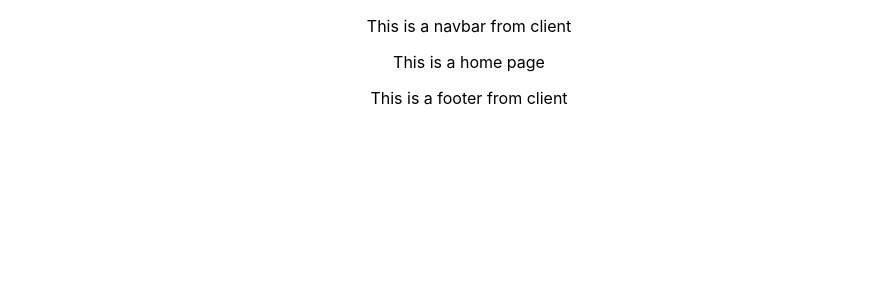
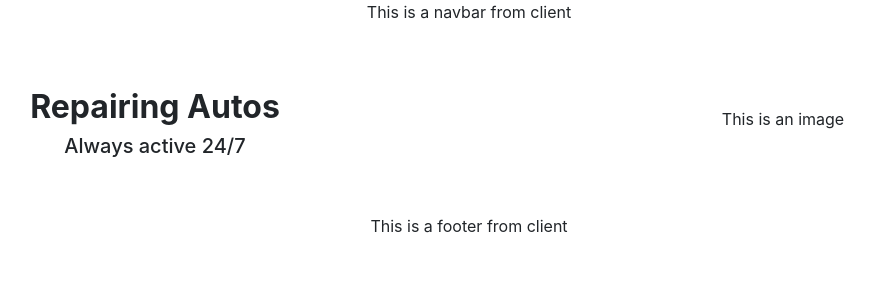
Before and after one commit to jaspherbagor/AutoConnect, a React (Create React App) app in the folder front-end/: page / in a window 1280 px wide. Shown: the top 300 px of the page, without its empty margins (171-1046 px from the left). Built offline with nearby package versions, Linux system fonts and the light colour scheme.

Commit message:
added initial contents in the hero section and added link and script cdn of bootstrap

```diff
--- a/front-end/public/index.html
+++ b/front-end/public/index.html
@@ -5,39 +5,15 @@
     <link rel="icon" href="%PUBLIC_URL%/favicon.ico" />
     <meta name="viewport" content="width=device-width, initial-scale=1" />
     <meta name="theme-color" content="#000000" />
-    <meta
-      name="description"
-      content="Web site created using create-react-app"
-    />
+    <meta name="description" content="Web site created using create-react-app" />
     <link rel="apple-touch-icon" href="%PUBLIC_URL%/logo192.png" />
-    <!--
-      manifest.json provides metadata used when your web app is installed on a
-      user's mobile device or desktop. See https://developers.google.com/web/fundamentals/web-app-manifest/
-    -->
     <link rel="manifest" href="%PUBLIC_URL%/manifest.json" />
-    <!--
-      Notice the use of %PUBLIC_URL% in the tags above.
-      It will be replaced with the URL of the `public` folder during the build.
-      Only files inside the `public` folder can be referenced from the HTML.
-
-      Unlike "/favicon.ico" or "favicon.ico", "%PUBLIC_URL%/favicon.ico" will
-      work correctly both with client-side routing and a non-root public URL.
-      Learn how to configure a non-root public URL by running `npm run build`.
-    -->
-    <title>React App</title>
+    <link href="https://cdn.jsdelivr.net/npm/bootstrap@5.3.2/dist/css/bootstrap.min.css" rel="stylesheet" integrity="sha384-T3c6CoIi6uLrA9TneNEoa7RxnatzjcDSCmG1MXxSR1GAsXEV/Dwwykc2MPK8M2HN" crossorigin="anonymous">
+    <title>AutoConnect</title>
   </head>
   <body>
     <noscript>You need to enable JavaScript to run this app.</noscript>
     <div id="root"></div>
-    <!--
-      This HTML file is a template.
-      If you open it directly in the browser, you will see an empty page.
-
-      You can add webfonts, meta tags, or analytics to this file.
-      The build step will place the bundled scripts into the <body> tag.
-
-      To begin the development, run `npm start` or `yarn start`.
-      To create a production bundle, use `npm run build` or `yarn build`.
-    -->
+    <script src="https://cdn.jsdelivr.net/npm/bootstrap@5.3.2/dist/js/bootstrap.bundle.min.js" integrity="sha384-C6RzsynM9kWDrMNeT87bh95OGNyZPhcTNXj1NW7RuBCsyN/o0jlpcV8Qyq46cDfL" crossorigin="anonymous"></script>
   </body>
 </html>
--- a/front-end/src/components/pages/client/home.jsx
+++ b/front-end/src/components/pages/client/home.jsx
@@ -6,7 +6,21 @@ const Home = () => {
     <div>
         <ClientNavbar />
 
-        <p>This is a home page</p>
+        <section className="hero-section container-fluid px-md-4 px-sm-4 px-2 py-5">
+            <div className="row">
+                <div className="col-md-6 d-flex align-items-center justify-content-center">
+                    <div className="container">
+                        <h2 className="fw-bolder">Repairing Autos</h2>
+                        <h5>Always active 24/7</h5>
+                    </div>
+                </div>
+                <div className="col-md-6 d-flex align-items-center justify-content-center">
+                    <p>This is an image</p>
+                    <img src="" alt="" />
+
+                </div>
+            </div>
+        </section>
 
         <ClientFooter />
     </div>
```
